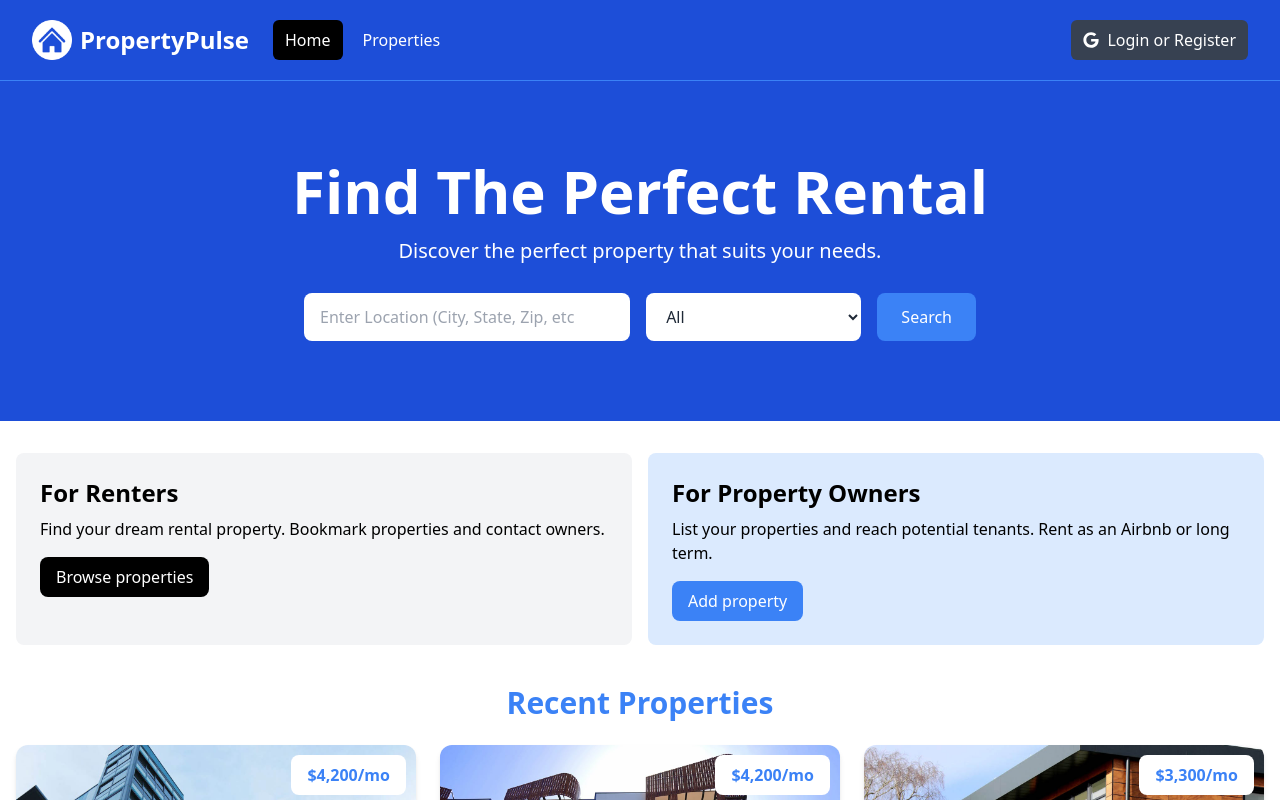
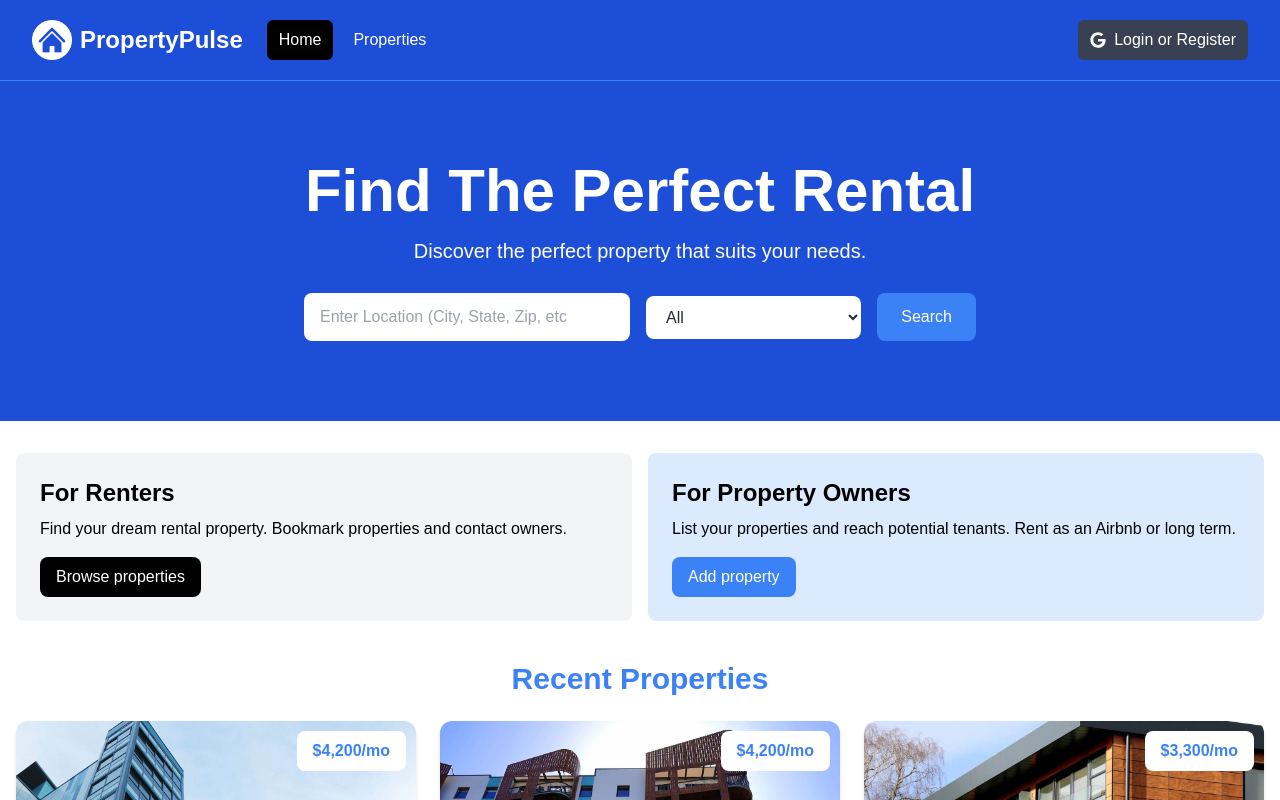
Before and after one commit to teodorastoykova/property-rental, a Next.js app: page / in a window 1280 px wide. Shown: the top 800 px of the page. Built offline with nearby package versions, Linux system fonts and the light colour scheme.

Commit message:
modified

```diff
--- a/tailwind.config.js
+++ b/tailwind.config.js
@@ -7,10 +7,13 @@ module.exports = {
   ],
   theme: {
     extend: {
-      backgroundImage: {
-        "gradient-radial": "radial-gradient(var(--tw-gradient-stops))",
-        "gradient-conic":
-          "conic-gradient(from 180deg at 50% 50%, var(--tw-gradient-stops))",
+
+      fontFamily: {
+        sans: ["Poppins", "sans-serif"],
+      },
+      //custom class
+      gridTemplateColumns: {
+        "70/30": "70% 28%",
       },
     },
   },
```
